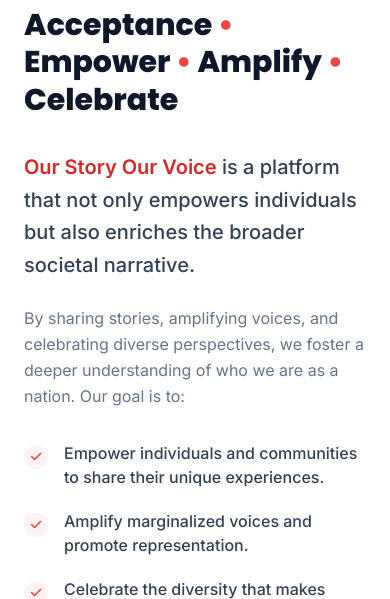
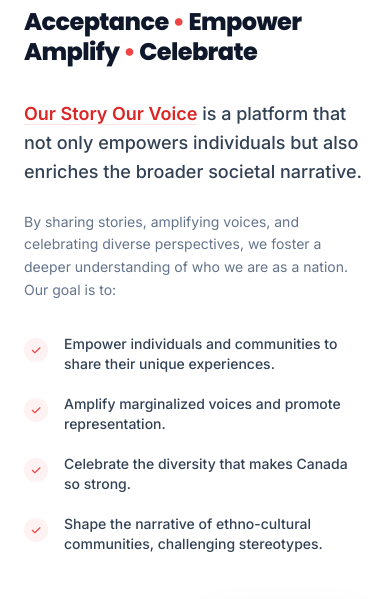
Before and after one commit to Williams-Opone/osov, a Flask app: page /about in a window 390 px wide. Shown: the part 648-1247 px from the top of the page. Run offline with Flask 3, Linux system fonts and the light colour scheme; some libraries are stand-ins or nearby versions.

Commit message:
Making the about page hero  section responsive

```diff
--- a/project/templates/user/about.html
+++ b/project/templates/user/about.html
@@ -53,60 +53,69 @@
         </div>
     </section>
 
-    <section class="py-16 md:py-20 bg-white">
+    <section class="py-16 md:py-24 bg-white overflow-hidden">
         <div class="container mx-auto px-6 flex flex-col lg:flex-row gap-12 lg:gap-16 items-center">
 
-            <div class="lg:w-1/2" data-aos="fade-right">
-                <h3 class="text-3xl md:text-4xl font-black mb-8 text-slate-900 leading-tight">
-                    Acceptance <span class="text-red-500">•</span> Empower <span class="text-red-500">•</span> Amplify <span class="text-red-500">•</span> Celebrate
+            <div class="w-full lg:w-1/2" data-aos="fade-right">
+                <h3 class="text-2xl xs:text-3xl md:text-5xl font-black mb-8 text-slate-900 leading-tight tracking-tight">
+                    Acceptance <span class="text-red-500">•</span> Empower <br class="hidden xs:block md:hidden">
+                    Amplify <span class="text-red-500">•</span> Celebrate
                 </h3>
 
-                <p class="text-slate-700 mb-6 leading-relaxed text-xl font-medium">
-                    <span class="text-red-600 font-bold">Our Story Our Voice</span> is a platform that not only empowers individuals but also enriches the broader societal narrative.
+                <p class="text-slate-700 mb-6 leading-relaxed text-lg md:text-xl font-medium">
+                    <span class="text-red-600 font-bold underline decoration-red-100 underline-offset-4">Our Story Our Voice</span> is a platform that not only empowers individuals but also enriches the broader societal narrative.
                 </p>
 
-                <p class="text-slate-500 mb-8 leading-relaxed">
+                <p class="text-slate-500 mb-8 leading-relaxed text-sm md:text-base">
                     By sharing stories, amplifying voices, and celebrating diverse perspectives, we foster a deeper understanding of who we are as a nation. Our goal is to:
                 </p>
 
-                <ul class="space-y-5">
+                <ul class="grid grid-cols-1 gap-5">
                     <li class="flex items-start group">
-                        <div class="mr-4 mt-1 flex-shrink-0 w-6 h-6 rounded-full bg-red-50 flex items-center justify-center group-hover:bg-red-500 transition-colors duration-300">
-                            <i class="fa-solid fa-check text-red-500 group-hover:text-white text-xs"></i>
+                        <div class="mr-4 mt-1 flex-shrink-0 w-6 h-6 rounded-full bg-red-50 flex items-center justify-center group-hover:bg-red-500 transition-all duration-300 transform group-hover:scale-110">
+                            <i class="fa-solid fa-check text-red-500 group-hover:text-white text-[10px]"></i>
                         </div>
-                        <span class="text-slate-700 font-medium">Empower individuals and communities to share their unique experiences.</span>
+                        <span class="text-slate-700 font-medium text-sm md:text-base group-hover:text-slate-900 transition-colors">Empower individuals and communities to share their unique experiences.</span>
                     </li>
 
                     <li class="flex items-start group">
-                        <div class="mr-4 mt-1 flex-shrink-0 w-6 h-6 rounded-full bg-red-50 flex items-center justify-center group-hover:bg-red-500 transition-colors duration-300">
-                            <i class="fa-solid fa-check text-red-500 group-hover:text-white text-xs"></i>
+                        <div class="mr-4 mt-1 flex-shrink-0 w-6 h-6 rounded-full bg-red-50 flex items-center justify-center group-hover:bg-red-500 transition-all duration-300 transform group-hover:scale-110">
+                            <i class="fa-solid fa-check text-red-500 group-hover:text-white text-[10px]"></i>
                         </div>
-                        <span class="text-slate-700 font-medium">Amplify marginalized voices and promote representation.</span>
+                        <span class="text-slate-700 font-medium text-sm md:text-base group-hover:text-slate-900 transition-colors">Amplify marginalized voices and promote representation.</span>
                     </li>
 
                     <li class="flex items-start group">
-                        <div class="mr-4 mt-1 flex-shrink-0 w-6 h-6 rounded-full bg-red-50 flex items-center justify-center group-hover:bg-red-500 transition-colors duration-300">
-                            <i class="fa-solid fa-check text-red-500 group-hover:text-white text-xs"></i>
+                        <div class="mr-4 mt-1 flex-shrink-0 w-6 h-6 rounded-full bg-red-50 flex items-center justify-center group-hover:bg-red-500 transition-all duration-300 transform group-hover:scale-110">
+                            <i class="fa-solid fa-check text-red-500 group-hover:text-white text-[10px]"></i>
                         </div>
-                        <span class="text-slate-700 font-medium">Celebrate the diversity that makes Canada so strong.</span>
+                        <span class="text-slate-700 font-medium text-sm md:text-base group-hover:text-slate-900 transition-colors">Celebrate the diversity that makes Canada so strong.</span>
                     </li>
 
                     <li class="flex items-start group">
-                        <div class="mr-4 mt-1 flex-shrink-0 w-6 h-6 rounded-full bg-red-50 flex items-center justify-center group-hover:bg-red-500 transition-colors duration-300">
-                            <i class="fa-solid fa-check text-red-500 group-hover:text-white text-xs"></i>
+                        <div class="mr-4 mt-1 flex-shrink-0 w-6 h-6 rounded-full bg-red-50 flex items-center justify-center group-hover:bg-red-500 transition-all duration-300 transform group-hover:scale-110">
+                            <i class="fa-solid fa-check text-red-500 group-hover:text-white text-[10px]"></i>
                         </div>
-                        <span class="text-slate-700 font-medium">Shape the narrative of ethno-cultural communities, challenging stereotypes.</span>
+                        <span class="text-slate-700 font-medium text-sm md:text-base group-hover:text-slate-900 transition-colors">Shape the narrative of ethno-cultural communities, challenging stereotypes.</span>
                     </li>
-
-                    </ul>
+                </ul>
             </div>
 
-            <div class="lg:w-1/2 w-full">
-                <div class="grid grid-cols-1 md:grid-cols-2 gap-4">
-                    <img src="https://res.cloudinary.com/dotcy7lhz/image/upload/v1774147775/WhatsApp_Image_2026-03-14_at_5.58.12_PM_y5b37b.jpg" class="w-full h-48 md:h-64 object-cover rounded-lg shadow-lg md:translate-y-8" alt="Community">
-                    <img src="https://images.unsplash.com/photo-1529156069898-49953e39b3ac?w=600&auto=format&fit=crop" class="w-full h-48 md:h-64 object-cover rounded-lg shadow-lg hidden md:block" alt="Diversity">
-                    <img src="https://images.unsplash.com/photo-1529156069898-49953e39b3ac?w=600&auto=format&fit=crop" class="w-full h-48 md:h-64 object-cover rounded-lg shadow-lg md:hidden mt-4" alt="Diversity">
+            <div class="w-full lg:w-1/2" data-aos="fade-left">
+                <div class="grid grid-cols-2 gap-4 items-center">
+                    <div class="space-y-4 pt-12">
+                        <img src="https://res.cloudinary.com/dotcy7lhz/image/upload/v1774147775/WhatsApp_Image_2026-03-14_at_5.58.12_PM_y5b37b.jpg"
+                             class="w-full h-48 md:h-80 object-cover rounded-2xl shadow-2xl border-4 border-white transform hover:scale-[1.02] transition-transform duration-500"
+                             alt="Community Engagement">
+                    </div>
+                    <div class="space-y-4">
+                        <img src="https://images.unsplash.com/photo-1529156069898-49953e39b3ac?w=600&auto=format&fit=crop"
+                             class="w-full h-48 md:h-80 object-cover rounded-2xl shadow-2xl border-4 border-white transform -translate-y-6 md:-translate-y-12 hover:scale-[1.02] transition-transform duration-500"
+                             alt="Diversity Celebration">
+                    </div>
                 </div>
+
+                <div class="hidden lg:block absolute -z-10 bottom-0 right-0 w-32 h-32 bg-red-50 rounded-full blur-3xl opacity-50"></div>
             </div>
 
         </div>
```
